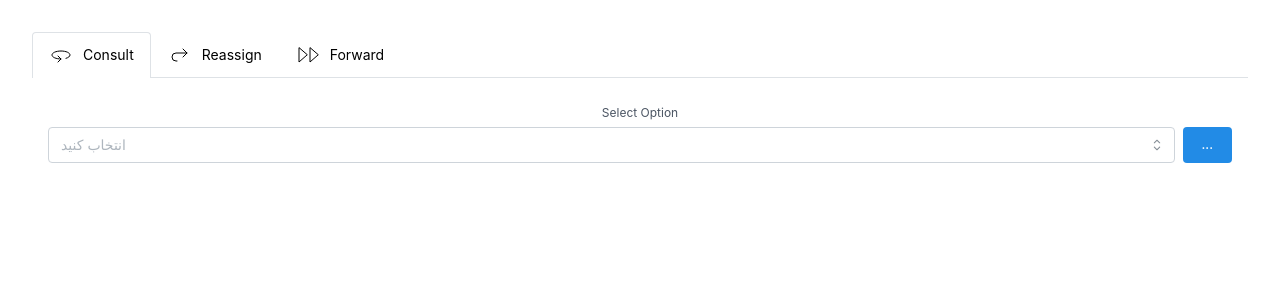
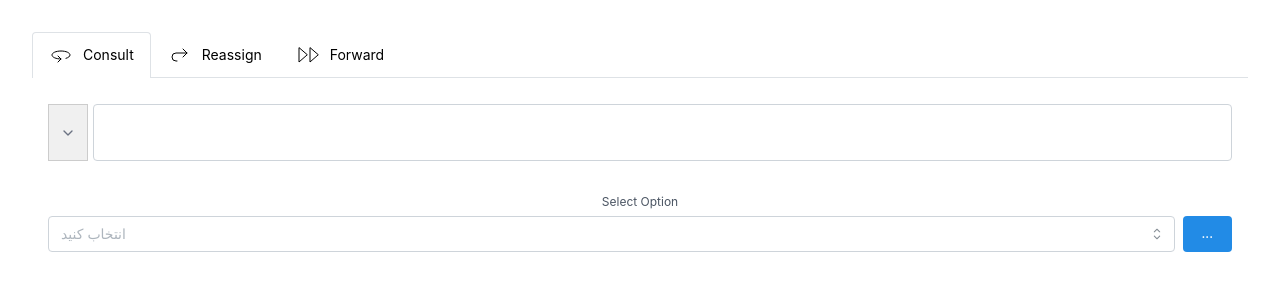
Before and after one commit to neco-project/neco-packages, a React (Vite) app: page / in a window 1280 px wide. Shown: the top 300 px of the page. Built offline with nearby package versions, Linux system fonts and the light colour scheme; what ag-grid-community would draw is missing.

Commit message:
added combobox

```diff
--- /dev/null
+++ b/src/components/ComboBox.tsx
@@ -0,0 +1,121 @@
+// CityComboBox.tsx
+import React, { useState } from 'react';
+import { Combobox, Textarea, useCombobox } from '@mantine/core';
+import { IconChevronDown, IconX } from '@tabler/icons-react';
+
+/**
+ * کامپوننت ComboBox برای انتخاب شهرها.
+ * - آیتم‌های انتخاب شده به صورت chip بالای Textarea نمایش داده می‌شوند.
+ * - یک آیکن فلش پایین در سمت چپ ورودی Textarea قرار دارد که
+ *   تنها با کلیک روی آن dropdown باز می‌شود.
+ * - دور آیکن یک border نمایش داده می‌شود و پس‌زمینه خاکستری کم است.
+ */
+const CityComboBox: React.FC = () => {
+  const allCities = ['تهران', 'شیراز', 'تبریز', 'مشهد', 'اصفهان', 'کرج', 'قم', 'اهواز'];
+  const [selectedItems, setSelectedItems] = useState<string[]>([]);
+  const [inputValue, setInputValue] = useState('');
+  const combobox = useCombobox();
+
+  // فیلتر کردن لیست شهرها بر اساس مقدار ورودی
+  const filteredOptions = allCities.filter((city) =>
+    city.toLowerCase().includes(inputValue.toLowerCase().trim())
+  );
+
+  const options = filteredOptions.map((item) => (
+    <Combobox.Option value={item} key={item}>
+      {item}
+    </Combobox.Option>
+  ));
+
+  // زمانی که کاربر یک گزینه را انتخاب می‌کند
+  const handleOptionSubmit = (optionValue: string) => {
+    if (!selectedItems.includes(optionValue)) {
+      setSelectedItems((prev) => [...prev, optionValue]);
+    }
+    setInputValue('');
+    combobox.closeDropdown();
+  };
+
+  // تغییر مقدار ورودی Textarea
+  const handleChange = (event: React.ChangeEvent<HTMLTextAreaElement>) => {
+    setInputValue(event.currentTarget.value);
+    // dropdown را باز نمی‌کنیم، تنها در صورت تایپ می‌توانید استفاده کنید
+    // اگر می‌خواهید تایپ هم dropdown را باز کند، می‌توانید این خط را اضافه کنید:
+    // combobox.openDropdown();
+    combobox.updateSelectedOptionIndex();
+  };
+
+  // حذف یک آیتم از selectedItems
+  const removeItem = (itemToRemove: string) => {
+    setSelectedItems((prev) => prev.filter((city) => city !== itemToRemove));
+  };
+
+  return (
+    <div>
+      {/* نمایش آیتم‌های انتخاب‌شده به صورت Chip-like */}
+      {selectedItems.length > 0 && (
+        <div className="mb-2 flex flex-wrap gap-2">
+          {selectedItems.map((city) => (
+            <div
+              key={city}
+              className="px-2 py-1 bg-blue-100 text-blue-800 rounded flex items-center gap-1"
+            >
+              <span>{city}</span>
+              <IconX
+                size={16}
+                className="cursor-pointer hover:text-red-600"
+                onClick={() => removeItem(city)}
+              />
+            </div>
+          ))}
+        </div>
+      )}
+
+      <Combobox onOptionSubmit={handleOptionSubmit} store={combobox}>
+        <Combobox.Target>
+          {/* ظرف relative برای قرار دادن آیکن در کنار Textarea */}
+          <div className="relative">
+            {/* آیکن فلش پایین همراه با رویداد onClick تنها روی این بخش */}
+            <div
+              onClick={() => combobox.openDropdown()}
+              style={{
+                width: '2.5rem',
+                height: '100%',
+                border: '1px solid #ccc',
+                backgroundColor: '#f0f0f0',
+              }}
+              className="absolute left-0 top-0 flex items-center justify-center cursor-pointer"
+            >
+              <IconChevronDown size={16} className="text-gray-500" />
+            </div>
+            <Textarea
+              // حذف Label، Description و Placeholder
+              placeholder=""
+              value={inputValue}
+              onChange={handleChange}
+              // حذف onClick و onFocus برای جلوگیری از باز شدن dropdown هنگام کلیک روی Textarea
+              onBlur={() => combobox.closeDropdown()}
+              autosize
+              minRows={2}
+              maxRows={4}
+              // فاصله داخلی سمت چپ برای جا دادن آیکن به همراه border
+              style={{ paddingLeft: '2.8rem' }}
+            />
+          </div>
+        </Combobox.Target>
+
+        <Combobox.Dropdown>
+          <Combobox.Options>
+            {options.length === 0 ? (
+              <Combobox.Empty>شهری یافت نشد</Combobox.Empty>
+            ) : (
+              options
+            )}
+          </Combobox.Options>
+        </Combobox.Dropdown>
+      </Combobox>
+    </div>
+  );
+};
+
+export default CityComboBox;
--- a/src/components/Consult.tsx
+++ b/src/components/Consult.tsx
@@ -1,44 +1,45 @@
 // Consult.tsx
+
 import React, { useState } from "react";
 import SelectOption from "./SelectOption";
 import ModalSelector from "./ModalSelector/Main";
+import CityComboBox from "./ComboBox";  // ← کامپوننت کمبو باکس جدید
 
 const Consult: React.FC = () => {
-  // در حالت چند انتخابی، آرایه از استرینگ (ID ها)
   const [selectedValue, setSelectedValue] = useState<string[]>([]);
   const [isModalOpen, setIsModalOpen] = useState(false);
 
-  // نمونه داده برای SelectOption. value باید با ID در جدول یکی باشد.
+  // گزینه‌های لوکال در SelectOption:
   const options = [
-    { value: "1", label: "Role A" },
+    { value: "1", label: "Role A " },
     { value: "2", label: "Role B " },
     { value: "3", label: "Role C " },
     { value: "100", label: "Group A " },
     { value: "200", label: "Group B " },
   ];
 
-  // کاربر مستقیماً در SelectOption تغییر انتخاب دهد
+  // تغییر مقدار سلکت
   const handleSelectorChange = (value: string | string[]) => {
     setSelectedValue(value as string[]);
   };
 
-  // کلیک دکمۀ ...
+  // نمایش مودال
   const handleSelectorButtonClick = () => {
     setIsModalOpen(true);
   };
 
-  // اگر از مودال یک لیست از [{id, name}] بیاید
+  // دریافت نتایج انتخاب از مودال
   const handleModalSelect = (data: any[]) => {
-    // تبدیل آرایه‌ی اشیاء به آرایه‌ی ID
-    // data: [{id: '2', name: 'Role B'}, {id: '200', name: 'Group B'}, ...]
     const ids = data.map((item) => item.id);
-
-    // بدون تکرار
     setSelectedValue((prev) => Array.from(new Set([...prev, ...ids])));
   };
 
   return (
-    <div className="p-4">
+    <div className="p-4 space-y-8">
+      {/* کمبو باکس شهرها (CityComboBox) در بالا */}
+      <CityComboBox />
+
+      {/* سلکت چندانتخابی شما در پایین */}
       <SelectOption
         name="selector"
         options={options}
@@ -51,6 +52,7 @@ const Consult: React.FC = () => {
         multiple
       />
 
+      {/* مودال */}
       <ModalSelector
         isOpen={isModalOpen}
         onClose={() => setIsModalOpen(false)}
--- a/src/components/ModalSelector/Main.tsx
+++ b/src/components/ModalSelector/Main.tsx
@@ -17,7 +17,7 @@ const ModalSelector: React.FC<ModalSelectorProps> = ({
   preSelectedIds = [],
 }) => {
   return (
-    <DynamicModal isOpen={isOpen} onClose={onClose} title="Select a Row">
+    <DynamicModal isOpen={isOpen} onClose={onClose}>
       <RolePickerTabs
         onSelect={onSelect}
         onClose={onClose}
```
